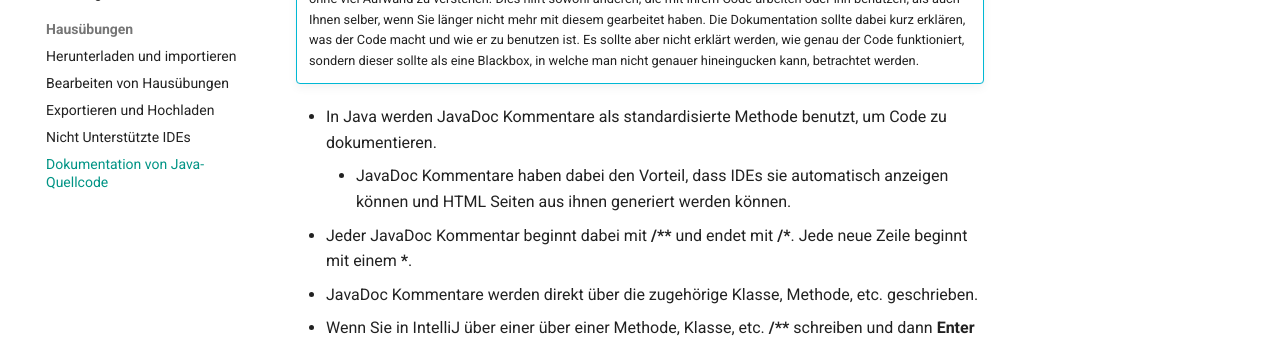
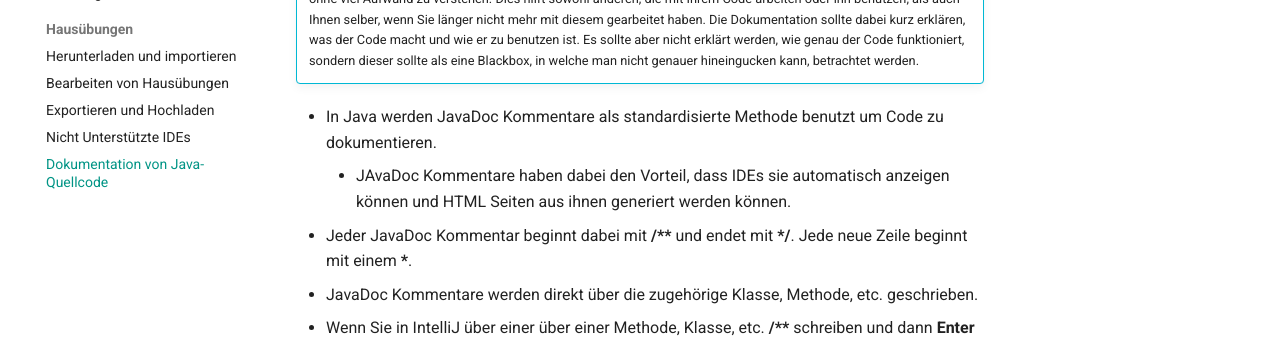
Before and after one commit to tudagrade/wiki, an MkDocs documentation site: the page built from docs/exercises/documentation.md, in a window 1280 px wide and 900 px high. Shown: the part 261-599 px from the top of the window. Built offline with MkDocs 1.6.1 and Material for MkDocs 9.7.7, drawn with Linux system fonts in a browser that asks for light colours; comment, search, counter and statistics services are not loaded.

Commit message:
fix typo in javadoc explanation (#29)

```diff
--- a/docs/exercises/documentation.md
+++ b/docs/exercises/documentation.md
@@ -6,9 +6,9 @@
     Die Dokumentation sollte dabei kurz erklären, was der Code macht und wie er zu benutzen ist.
     Es sollte aber nicht erklärt werden, wie genau der Code funktioniert, sondern dieser sollte als eine Blackbox, in welche man nicht genauer hineingucken kann, betrachtet werden.
 
-* In Java werden JavaDoc Kommentare als standardisierte Methode benutzt, um Code zu dokumentieren.
-    * JavaDoc Kommentare haben dabei den Vorteil, dass IDEs sie automatisch anzeigen können und HTML Seiten aus ihnen generiert werden können.
-* Jeder JavaDoc Kommentar beginnt dabei mit **/\*\*** und endet mit **/\***.
+* In Java werden JavaDoc Kommentare als standardisierte Methode benutzt um Code zu dokumentieren.
+    * JAvaDoc Kommentare haben dabei den Vorteil, dass IDEs sie automatisch anzeigen können und HTML Seiten aus ihnen generiert werden können.
+* Jeder JavaDoc Kommentar beginnt dabei mit **/\*\*** und endet mit **\*/**.
   Jede neue Zeile beginnt mit einem **\***.
 * JavaDoc Kommentare werden direkt über die zugehörige Klasse, Methode, etc. geschrieben.
 * Wenn Sie in IntelliJ über einer über einer Methode, Klasse, etc. **/\*\*** schreiben und dann **Enter** drücken, wird automatisch eine Vorlage für Sie erstellt.
```
